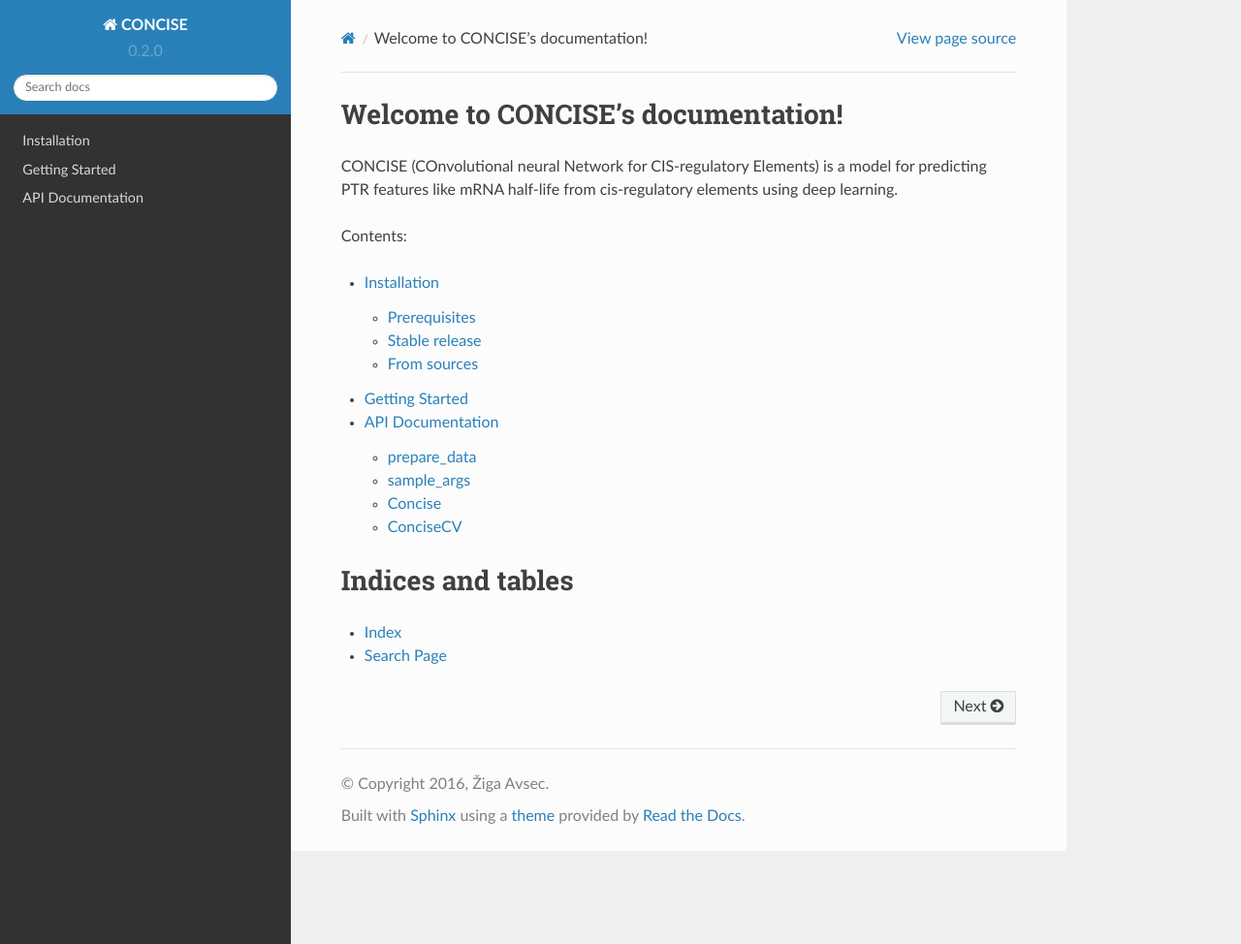
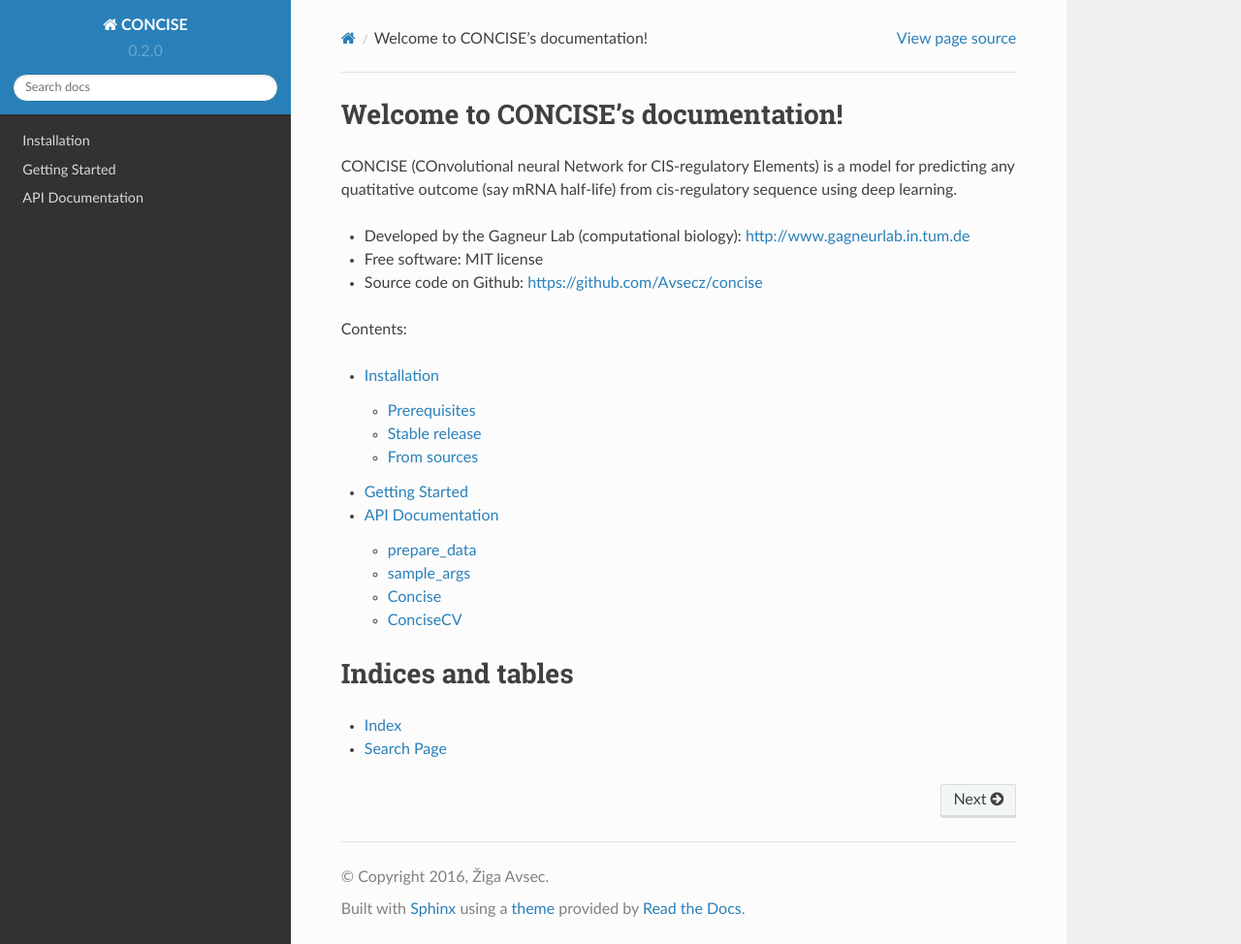
Before and after one commit to gagneurlab/concise, a Sphinx documentation site: the page built from docs/index.rst, in a window 1280 px wide and 974 px high. Shown: the whole window at 97% size. Built offline with Sphinx 7.4.7 and the Read the Docs theme 2.0.0, drawn with Linux system fonts in a browser that asks for light colours; pages that are not in the unit, such as notebooks, are missing from menus.

Commit message:
updated documentatino index - added gagneurlab

```diff
--- a/docs/index.rst
+++ b/docs/index.rst
@@ -6,8 +6,11 @@
 Welcome to CONCISE's documentation!
 ======================================
 
-CONCISE (COnvolutional neural Network for CIS-regulatory Elements) is a model for predicting PTR features like mRNA half-life from cis-regulatory elements using deep learning.
+CONCISE (COnvolutional neural Network for CIS-regulatory Elements) is a model for predicting any quatitative outcome (say mRNA half-life) from cis-regulatory sequence using deep learning.
 
+* Developed by the Gagneur Lab (computational biology):  http://www.gagneurlab.in.tum.de
+* Free software: MIT license
+* Source code on Github: https://github.com/Avsecz/concise
 
 Contents:
 
```
